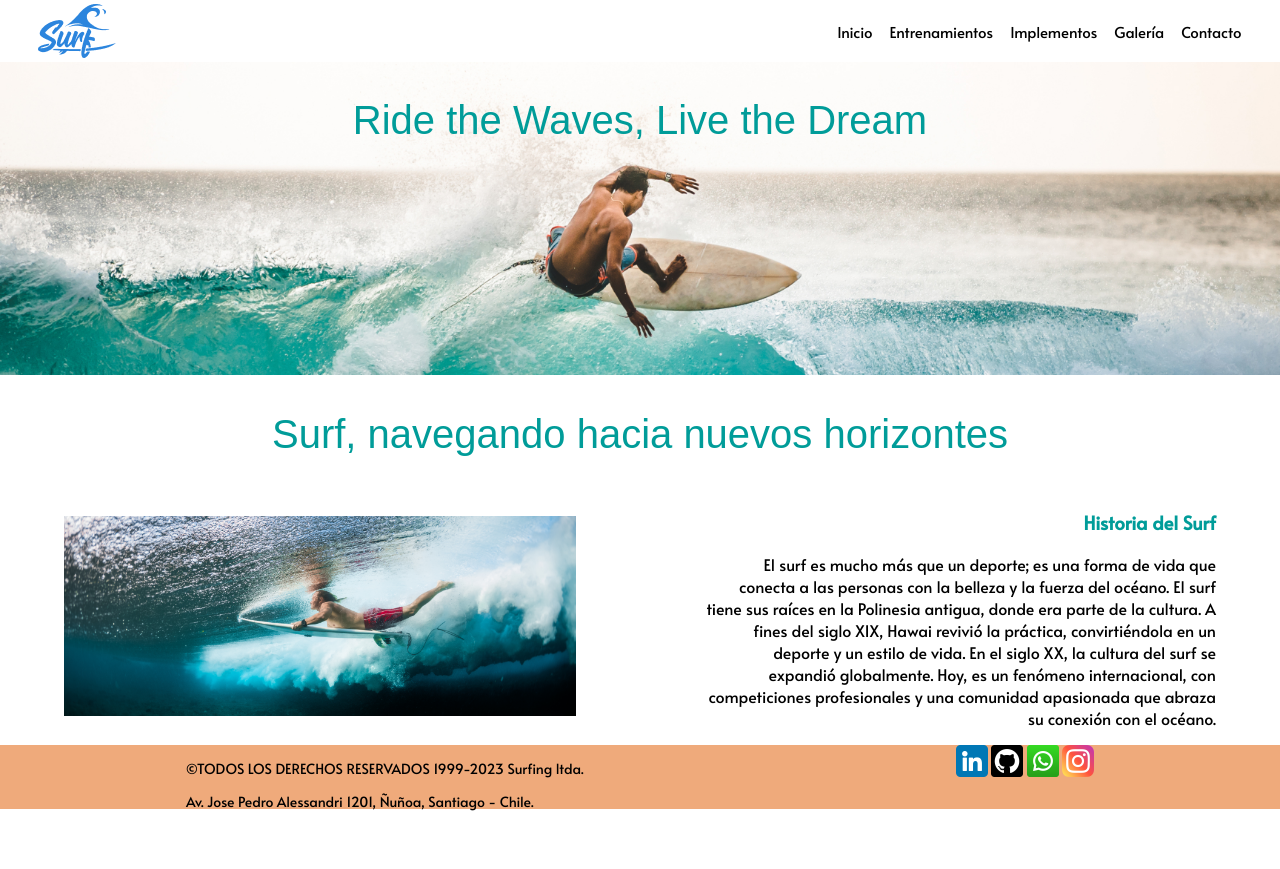
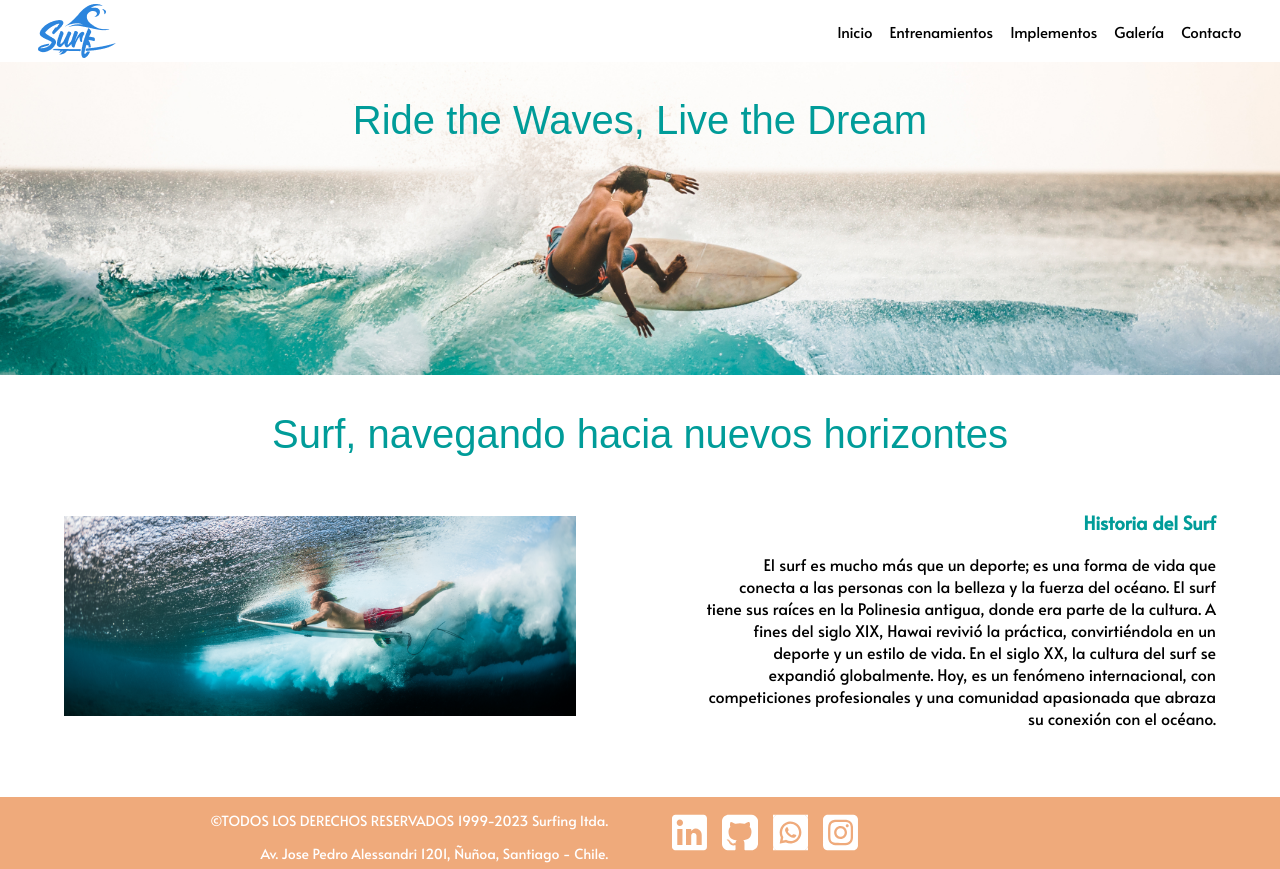
Before and after one commit to AlexxSome/project-web-coder, a plain HTML site: page index.html in a window 1280 px wide. Before the commit the page ends 811 px from the top, so only its background shows below. Drawn offline with Linux system fonts and the light colour scheme; a web font is replaced by a local one.

Commit message:
add icons social media

```diff
--- a/css/main.css
+++ b/css/main.css
@@ -111,17 +111,40 @@ h2{
 }
 
 .footer{
-    min-height: 8vh;
-    height: 8vh;
+    min-height: 9vh;
+    height: 9vh;
     width: 100vw;
     display: flex;
     justify-content: space-around;
     background-color: #EFAA7B;
     font-family: Alata, serif;
     font-size: 14px;
+    margin-top: 4%;
+}
+
+.footer-copyright {
+    text-align: end;
+    min-width: 45%;
+}
+
+.footer-copyright p{
+    color: white;
 }
 
 .icon{
     max-width: 50%;
     max-height: 50%;
+    min-height: 70%;
+    min-width: 70%;
 }
+
+.icon-container{
+    display: flex;
+    justify-content: start;
+    min-width: 45%;
+}
+
+.icon-container a{
+    display: flex;
+    align-items: center;
+}
--- a/index.html
+++ b/index.html
@@ -46,15 +46,15 @@
         </section>
 
         <footer class="footer">
-            <section>
+            <section class="footer-copyright">
                 <p>©TODOS LOS DERECHOS RESERVADOS 1999-2023 Surfing ltda.</p>
                 <p>Av. Jose Pedro Alessandri 1201, Ñuñoa, Santiago - Chile.</p>
             </section>
-            <section >
-                <a  href="https://www.linkedin.com/in/alex-soto-m%C3%A9ndez-a9495376/"><img class="icon" src="images/linkedin.png"></a>
-                <a href="https://github.com/AlexxSome"><img class="icon" src="images/github.png"></a>
-                <a href="https://wa.me/56942896734"><img class="icon" src="images/whatsapp.png"></a>
-                <a href="https://www.instagram.com"><img class="icon" src="images/instagram.png"></a>
+            <section class="icon-container">
+                <a  href="https://www.linkedin.com/in/alex-soto-m%C3%A9ndez-a9495376/"><img class="icon" src="icons/linkedin-icon.svg"></a>
+                <a href="https://github.com/AlexxSome"><img class="icon" src="icons/github-icon.svg"></a>
+                <a href="https://wa.me/56942896734"><img class="icon" src="icons/whatsapp-icon.svg"></a>
+                <a href="https://www.instagram.com"><img class="icon" src="icons/instagram-icon.svg"></a>
             </section>
         </footer>
     </main>
```
Also changed, not shown: icons/facebook-icon.svg (added), icons/github-icon.svg (added), icons/instagram-icon.svg (added), icons/linkedin-icon.svg (added), icons/whatsapp-icon.svg (added).
